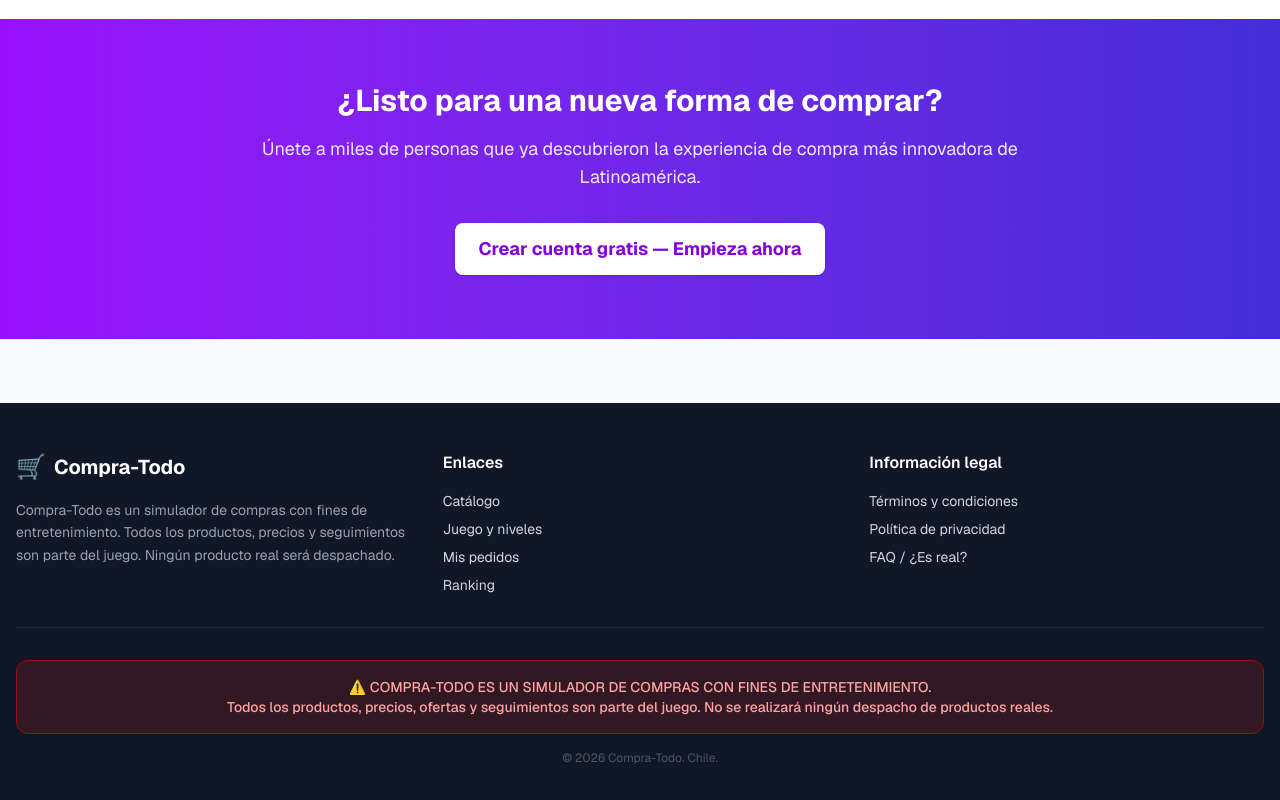
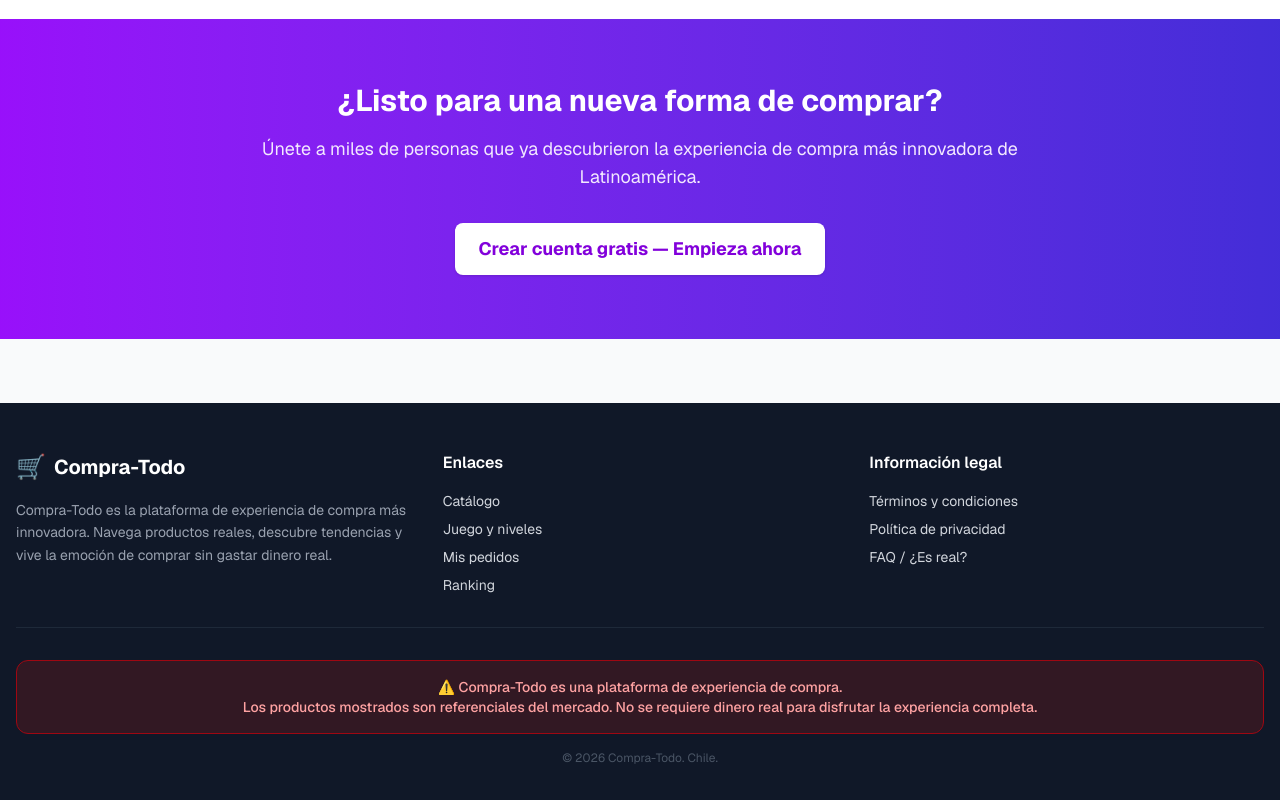
Before and after one commit to compratodo-com/compra-todo-web, a Next.js app: page / in a window 1280 px wide. Shown: the part 1550-2350 px from the top of the page. Built offline with nearby package versions, Linux system fonts and the light colour scheme; no server answers; the database is empty.

Commit message:
fix: update footer texts for new positioning

```diff
--- a/src/components/layout/Footer.tsx
+++ b/src/components/layout/Footer.tsx
@@ -12,9 +12,9 @@ export function Footer() {
               </span>
             </div>
             <p className="text-sm text-gray-400 leading-relaxed">
-              Compra-Todo es un simulador de compras con fines de
-              entretenimiento. Todos los productos, precios y seguimientos son
-              parte del juego. Ningún producto real será despachado.
+              Compra-Todo es la plataforma de experiencia de compra más
+              innovadora. Navega productos reales, descubre tendencias y
+              vive la emoción de comprar sin gastar dinero real.
             </p>
           </div>
 
@@ -77,11 +77,10 @@ export function Footer() {
         <div className="mt-8 pt-8 border-t border-gray-800">
           <div className="bg-red-900/30 border border-red-800 rounded-xl p-4 text-center">
             <p className="text-sm text-red-300 font-medium">
-              ⚠️ COMPRA-TODO ES UN SIMULADOR DE COMPRAS CON FINES DE
-              ENTRETENIMIENTO.
+              ⚠️ Compra-Todo es una plataforma de experiencia de compra.
               <br />
-              Todos los productos, precios, ofertas y seguimientos son parte del
-              juego. No se realizará ningún despacho de productos reales.
+              Los productos mostrados son referenciales del mercado. No se
+              requiere dinero real para disfrutar la experiencia completa.
             </p>
           </div>
           <p className="text-center text-xs text-gray-600 mt-4">
```
